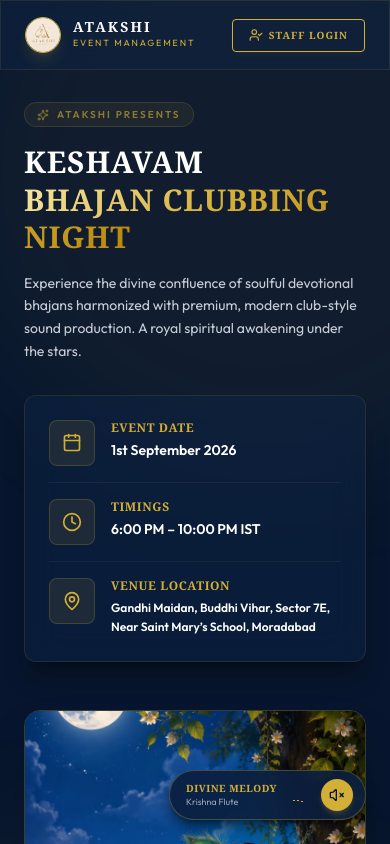
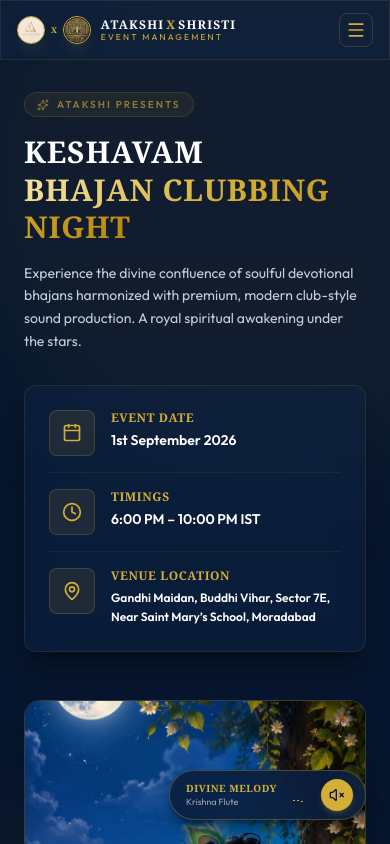
Before and after one commit to Dheeraj022/keshavam, a React (Vite) app: page / in a window 390 px wide. Shown: the top 844 px of the page. Built offline with nearby package versions, Linux system fonts and the light colour scheme.

Commit message:
refactor: centralize branding with new BrandLogo component and implement mobile navigation in Home page

```diff
--- /dev/null
+++ b/src/components/BrandLogo.jsx
@@ -0,0 +1,77 @@
+import React from 'react'
+
+const BrandLogo = ({ size = 'sm' }) => {
+  // Dimensions classes depending on size
+  const containerClasses = {
+    sm: 'space-x-2 sm:space-x-3',
+    md: 'space-x-2.5 sm:space-x-3.5',
+    lg: 'space-x-3 sm:space-x-4',
+  }
+
+  // Responsive wrapper dimensions
+  const logoWrapperClasses = {
+    sm: 'w-[22px] h-[22px] min-[360px]:w-[26px] min-[360px]:h-[26px] sm:w-[30px] sm:h-[30px] border-luxury-gold/80 shadow-md shadow-luxury-gold/5',
+    md: 'w-[24px] h-[24px] min-[360px]:w-[28px] min-[360px]:h-[28px] sm:w-[34px] sm:h-[34px] border-luxury-gold shadow-lg shadow-luxury-gold/10',
+    lg: 'w-[26px] h-[26px] min-[360px]:w-[32px] min-[360px]:h-[32px] sm:w-[38px] sm:h-[38px] border-luxury-gold shadow-lg shadow-luxury-gold/10',
+  }
+
+  const titleClasses = {
+    sm: 'text-[9.5px] min-[360px]:text-[11px] sm:text-xs lg:text-sm tracking-[0.1em] sm:tracking-[0.15em]',
+    md: 'text-[10px] min-[360px]:text-[12px] sm:text-sm lg:text-base tracking-[0.1em] sm:tracking-[0.15em]',
+    lg: 'text-[11px] min-[360px]:text-[13px] sm:text-base tracking-[0.1em] sm:tracking-[0.15em]',
+  }
+
+  const subtitleClasses = {
+    sm: 'text-[7px] min-[360px]:text-[8px] sm:text-[9px] tracking-[0.2em] sm:tracking-[0.25em] mt-0.5 sm:mt-1',
+    md: 'text-[7.5px] min-[360px]:text-[8.5px] sm:text-[9px] tracking-[0.18em] sm:tracking-[0.2em] mt-0.5 sm:mt-1',
+    lg: 'text-[8px] min-[360px]:text-[9px] sm:text-[10px] tracking-[0.18em] sm:tracking-[0.2em] mt-0.5 sm:mt-1',
+  }
+
+  const xClasses = {
+    sm: 'text-[7.5px] mx-0.5 min-[360px]:mx-1 text-luxury-gold/80 font-bold',
+    md: 'text-[8px] mx-1 min-[360px]:mx-1.5 text-luxury-gold font-bold',
+    lg: 'text-[9px] mx-1 min-[360px]:mx-1.5 text-luxury-gold font-bold',
+  }
+
+  return (
+    <div className={`flex items-center ${containerClasses[size]} select-none cursor-pointer`}>
+      {/* Side-by-side logos: logo.jpg x logonew.png */}
+      <div className="flex items-center flex-shrink-0">
+        {/* First Logo (/logo.jpg) */}
+        <div className={`relative rounded-full border overflow-hidden bg-luxury-bg flex items-center justify-center flex-shrink-0 ${logoWrapperClasses[size]}`}>
+          <img
+            src="/logo.jpg"
+            alt="Atakshi Logo"
+            className="w-full h-full object-cover"
+          />
+        </div>
+
+        {/* X Separator */}
+        <span className={`font-serif uppercase ${xClasses[size]}`}>
+          x
+        </span>
+
+        {/* Second Logo (/logonew.png) */}
+        <div className={`relative rounded-full border overflow-hidden bg-luxury-bg flex items-center justify-center flex-shrink-0 ${logoWrapperClasses[size]}`}>
+          <img
+            src="/logonew.png"
+            alt="Shristi Logo"
+            className="w-full h-full object-cover"
+          />
+        </div>
+      </div>
+
+      {/* Brand Text */}
+      <div className="flex flex-col justify-center">
+        <h1 className={`font-serif font-black text-white uppercase flex items-center whitespace-nowrap leading-none ${titleClasses[size]}`}>
+          Atakshi <span className="text-luxury-gold mx-0.5 sm:mx-1">x</span> Shristi
+        </h1>
+        <p className={`text-luxury-gold font-sans uppercase tracking-[0.25em] leading-none ${subtitleClasses[size]}`}>
+          Event Management
+        </p>
+      </div>
+    </div>
+  )
+}
+
+export default BrandLogo
--- a/src/components/Navbar.jsx
+++ b/src/components/Navbar.jsx
@@ -1,4 +1,5 @@
 import React, { useState, useEffect } from 'react'
+import BrandLogo from './BrandLogo'
 import { useAuth } from '../context/AuthContext'
 import { useSound } from '../context/SoundContext'
 import { Menu, LogOut, Volume2, VolumeX } from 'lucide-react'
@@ -34,7 +35,7 @@ const Navbar = ({ onToggleSidebar }) => {
   }
 
   return (
-    <header className="sticky top-0 z-40 w-full bg-luxury-bg/95 border-b border-white/5 px-4 lg:px-8 py-2.5 flex items-center justify-between backdrop-blur-md shadow-lg">
+    <header className="sticky top-0 z-40 w-full bg-luxury-bg/95 border-b border-white/5 px-2.5 sm:px-6 lg:px-8 py-2.5 flex items-center justify-between backdrop-blur-md shadow-lg gap-2">
       {/* Brand Section */}
       <div className="flex items-center space-x-3">
         <button
@@ -43,24 +44,7 @@ const Navbar = ({ onToggleSidebar }) => {
         >
           <Menu className="w-5 h-5" />
         </button>
-        <div className="flex items-center space-x-2.5">
-          {/* Circular Temple branding Logo */}
-          <div className="w-8.5 h-8.5 rounded-full border border-luxury-gold/80 overflow-hidden bg-luxury-bg shadow-md shadow-luxury-gold/10 flex items-center justify-center">
-            <img
-              src="/logo.jpg"
-              alt="Keshavam Logo"
-              className="w-full h-full object-cover"
-            />
-          </div>
-          <div>
-            <h1 className="text-xs lg:text-sm font-serif font-black tracking-[0.15em] text-white uppercase leading-none">
-              Keshavam
-            </h1>
-            <p className="text-[9px] tracking-[0.25em] text-luxury-gold font-sans uppercase mt-0.5">
-              Bhajan Clubbing
-            </p>
-          </div>
-        </div>
+        <BrandLogo size="sm" />
       </div>
 
       {/* Clock and Unified Profile Capsule */}
--- a/src/pages/Home.jsx
+++ b/src/pages/Home.jsx
@@ -1,11 +1,13 @@
 import { useState, useEffect, useRef } from 'react'
 import { Link } from 'react-router-dom'
 import { motion } from 'framer-motion'
-import { Calendar, Clock, MapPin, Sparkles, UserCheck, Volume2, VolumeX } from 'lucide-react'
+import { Calendar, Clock, MapPin, Sparkles, UserCheck, Volume2, VolumeX, Menu, X } from 'lucide-react'
+import BrandLogo from '../components/BrandLogo'
 
 const Home = () => {
   // Krishna Theme Audio States
   const [isPlaying, setIsPlaying] = useState(false)
+  const [menuOpen, setMenuOpen] = useState(false)
   const userPausedRef = useRef(false)
 
   useEffect(() => {
@@ -102,28 +104,42 @@ const Home = () => {
       <div className="absolute bottom-[-10%] right-[-10%] w-[600px] h-[600px] rounded-full bg-luxury-gold/5 blur-3xl pointer-events-none" />
 
       {/* Top Header Navbar */}
-      <header className="w-full glass-panel border-b border-luxury-gold/15 px-6 lg:px-16 py-4 flex items-center justify-between relative z-20">
-        <div className="flex items-center space-x-3">
-          <div className="w-9 h-9 rounded-full border border-luxury-gold overflow-hidden bg-luxury-bg shadow-lg shadow-luxury-gold/15 flex items-center justify-center">
-            <img src="/logo.jpg" alt="Atakshi Logo" className="w-full h-full object-cover" />
-          </div>
-          <div>
-            <h1 className="text-sm lg:text-base font-serif font-black tracking-[0.15em] text-white uppercase leading-none">
-              Atakshi
-            </h1>
-            <p className="text-[9px] tracking-[0.2em] text-luxury-gold font-sans uppercase mt-0.5">
-              Event Management
-            </p>
-          </div>
+      <header className="w-full glass-panel border-b border-luxury-gold/15 px-4 sm:px-6 lg:px-16 py-3 sm:py-4 flex items-center justify-between relative z-20 gap-2">
+        <BrandLogo size="md" />
+
+        {/* Desktop Navigation: Visible on sm and up */}
+        <div className="hidden sm:block">
+          <Link
+            to="/login"
+            className="px-4 py-2 border border-luxury-gold hover:bg-luxury-gold text-luxury-gold hover:text-luxury-bg font-serif font-bold uppercase tracking-widest text-[10px] rounded transition-all duration-300 flex items-center space-x-1.5 shadow-md shadow-luxury-gold/5"
+          >
+            <UserCheck className="w-3.5 h-3.5" />
+            <span>Staff Login</span>
+          </Link>
         </div>
 
-        <Link
-          to="/login"
-          className="px-4 py-2 border border-luxury-gold hover:bg-luxury-gold text-luxury-gold hover:text-luxury-bg font-serif font-bold uppercase tracking-widest text-[10px] rounded transition-all duration-300 flex items-center space-x-1.5 shadow-md shadow-luxury-gold/5"
+        {/* Mobile Navigation Toggle: Visible on mobile only */}
+        <button
+          onClick={() => setMenuOpen(!menuOpen)}
+          className="sm:hidden text-luxury-gold hover:text-luxury-gold-light focus:outline-none p-1.5 rounded-lg border border-luxury-gold/20 hover:bg-luxury-card/30 transition-colors"
+          aria-label="Toggle Menu"
         >
-          <UserCheck className="w-3.5 h-3.5" />
-          <span>Staff Login</span>
-        </Link>
+          {menuOpen ? <X className="w-5 h-5" /> : <Menu className="w-5 h-5" />}
+        </button>
+
+        {/* Mobile Dropdown Menu */}
+        {menuOpen && (
+          <div className="absolute top-full left-0 right-0 glass-panel-heavy border-b border-luxury-gold/15 px-6 py-4 flex flex-col items-center space-y-3 sm:hidden shadow-xl z-30">
+            <Link
+              to="/login"
+              onClick={() => setMenuOpen(false)}
+              className="w-full py-2.5 border border-luxury-gold hover:bg-luxury-gold text-luxury-gold hover:text-luxury-bg font-serif font-bold uppercase tracking-widest text-[10px] rounded transition-all duration-300 flex items-center justify-center space-x-1.5 shadow-md shadow-luxury-gold/5"
+            >
+              <UserCheck className="w-4 h-4" />
+              <span>Staff Login</span>
+            </Link>
+          </div>
+        )}
       </header>
 
       {/* Main Page Layout Content */}
--- a/src/pages/Login.jsx
+++ b/src/pages/Login.jsx
@@ -5,6 +5,7 @@ import { supabase } from '../services/supabase'
 import { motion, AnimatePresence } from 'framer-motion'
 import { Mail, Lock, Database, User, ShieldCheck, KeyRound, ArrowLeft, LogIn } from 'lucide-react'
 import { showToast } from '../components/Toast'
+import BrandLogo from '../components/BrandLogo'
 
 const Login = () => {
   const { login, isConfigured } = useAuth()
@@ -178,22 +179,8 @@ const Login = () => {
           <div className="absolute top-0 left-0 right-0 h-1 rounded-t-2xl bg-gradient-to-r from-luxury-gold/20 via-luxury-gold to-luxury-gold/20" />
 
           {/* Logo and Branding */}
-          <div className="flex items-center space-x-3 mb-8">
-            <div className="w-10 h-10 rounded-full border border-luxury-gold overflow-hidden bg-luxury-bg shadow-lg shadow-luxury-gold/15 flex items-center justify-center">
-              <img
-                src="/logo.jpg"
-                alt="Keshavam Logo"
-                className="w-full h-full object-cover"
-              />
-            </div>
-            <div>
-              <h1 className="text-base font-serif font-black tracking-[0.15em] text-white uppercase leading-none">
-                Keshavam
-              </h1>
-              <p className="text-[10px] tracking-[0.2em] text-luxury-gold font-sans uppercase mt-0.5">
-                Bhajan Clubbing
-              </p>
-            </div>
+          <div className="mb-8">
+            <BrandLogo size="lg" />
           </div>
 
           {/* Header Title */}
@@ -487,7 +474,7 @@ const Login = () => {
               "Experience the Divine Bliss of Devotion and Music."
             </p>
             <p className="text-[10px] tracking-[0.3em] text-white/60 uppercase mt-3 font-sans font-bold">
-              Keshavam Bhajan Clubbing - Moradabad
+              Atakshi Event Management - Moradabad
             </p>
             <div className="w-16 h-[1px] bg-luxury-gold/40 mx-auto mt-4" />
           </motion.div>
```
Also changed, not shown: public/logo2.png (added), public/logonew.png (added).
